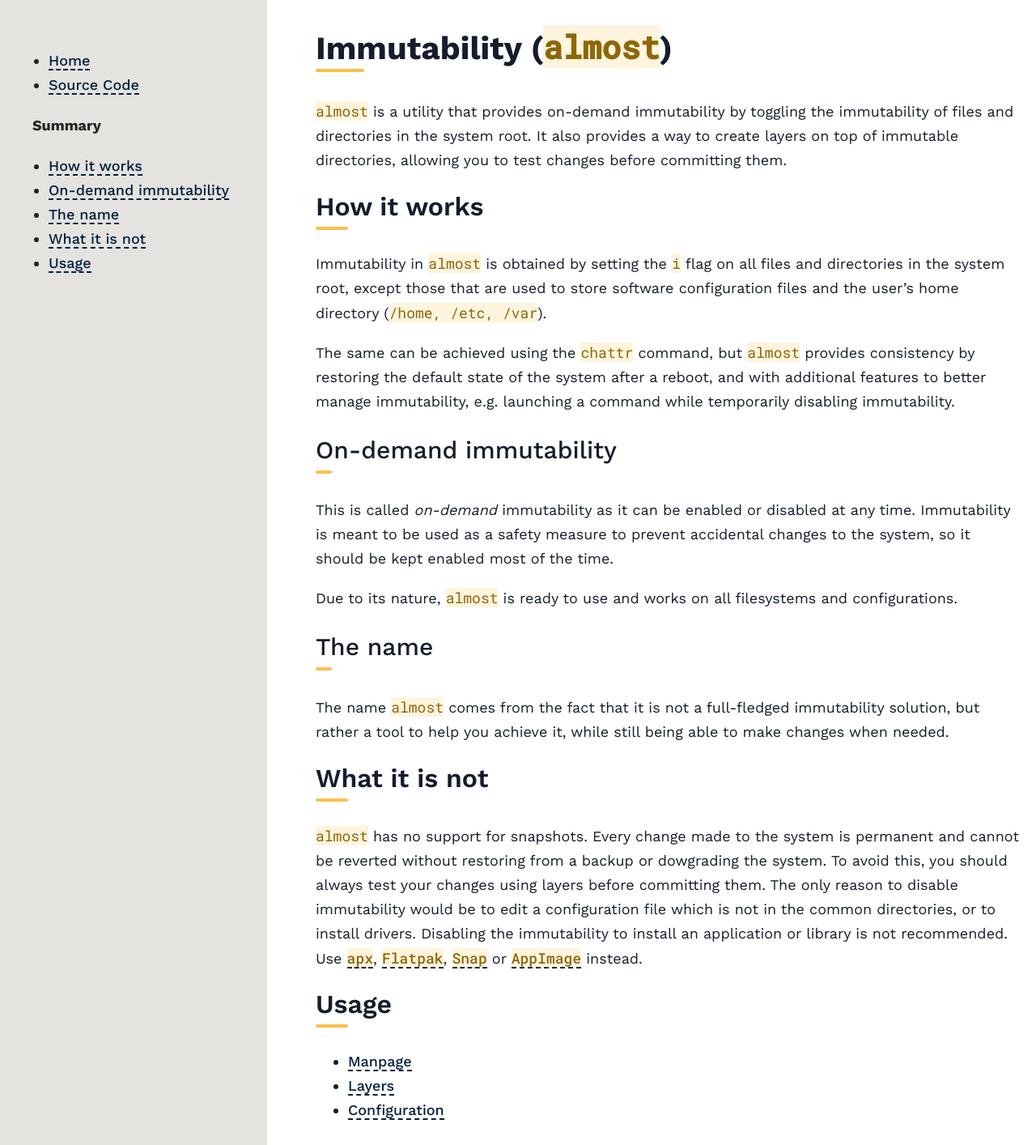
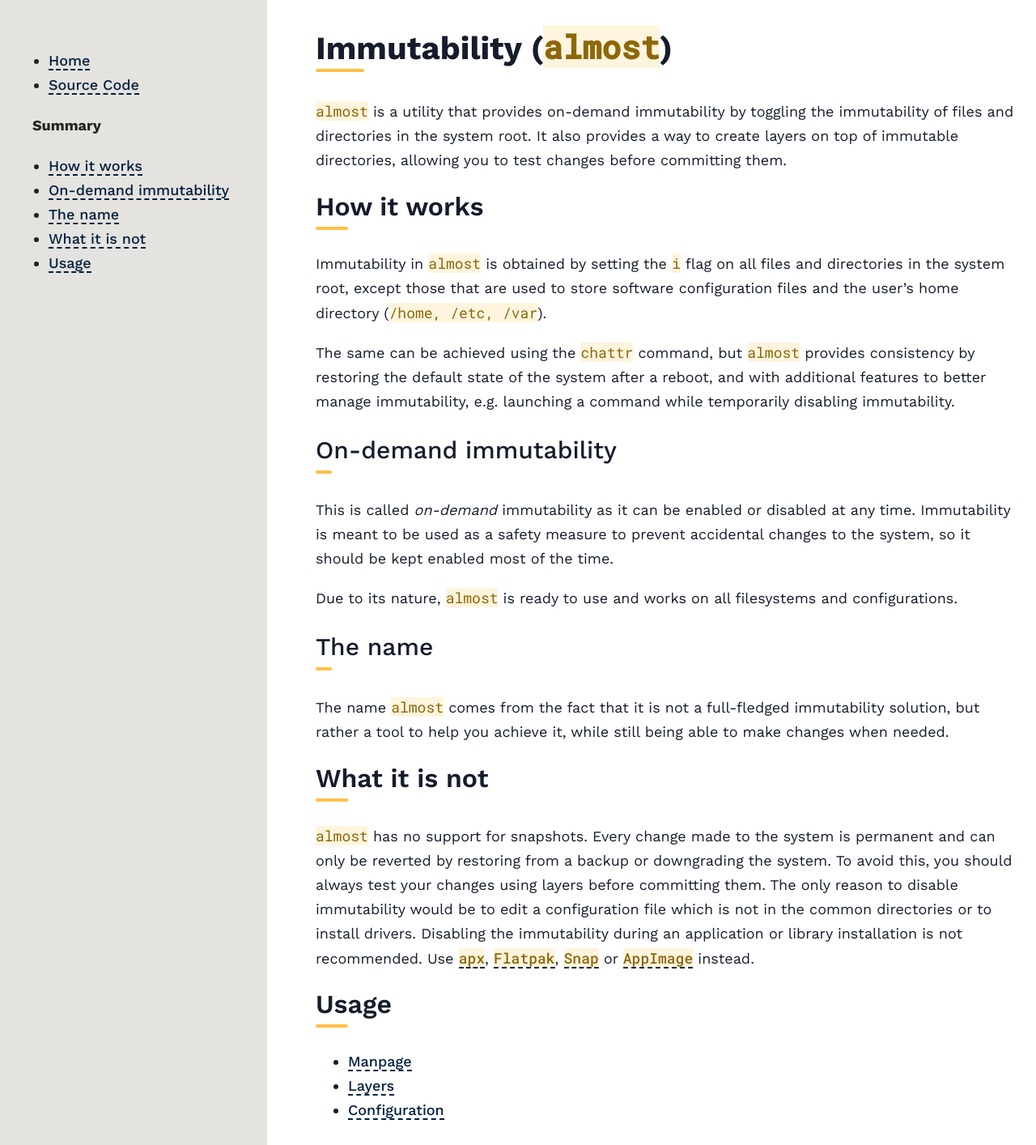
Before and after one commit to Vanilla-OS/documentation, a Jekyll site: the page built from docs/almost/index.md, in a window 1280 px wide. Shown: the whole page at 81% size. Built offline with Jekyll 4.4.1, drawn with Linux system fonts in a browser that asks for light colours.

Commit message:
almost: update grammar and fix typos in index
Signed-off-by: K.B.Dharun Krishna <kbdharunkrishna@gmail.com>

```diff
--- a/docs/almost/index.md
+++ b/docs/almost/index.md
@@ -40,11 +40,11 @@ able to make changes when needed.
 ## What it is not
 
 `almost` has no support for snapshots. Every change made to the system is
-permanent and cannot be reverted without restoring from a backup or dowgrading
+permanent and can only be reverted by restoring from a backup or downgrading
 the system. To avoid this, you should always test your changes using layers
 before committing them. The only reason to disable immutability would be to edit
-a configuration file which is not in the common directories, or to install
-drivers. Disabling the immutability to install an application or library is
+a configuration file which is not in the common directories or to install
+drivers. Disabling the immutability during an application or library installation is
 not recommended. Use [`apx`](/docs/apx), [`Flatpak`](/docs/flatpak),
 [`Snap`](/docs/snap) or [`AppImage`](/docs/appimage) instead.
 
```
